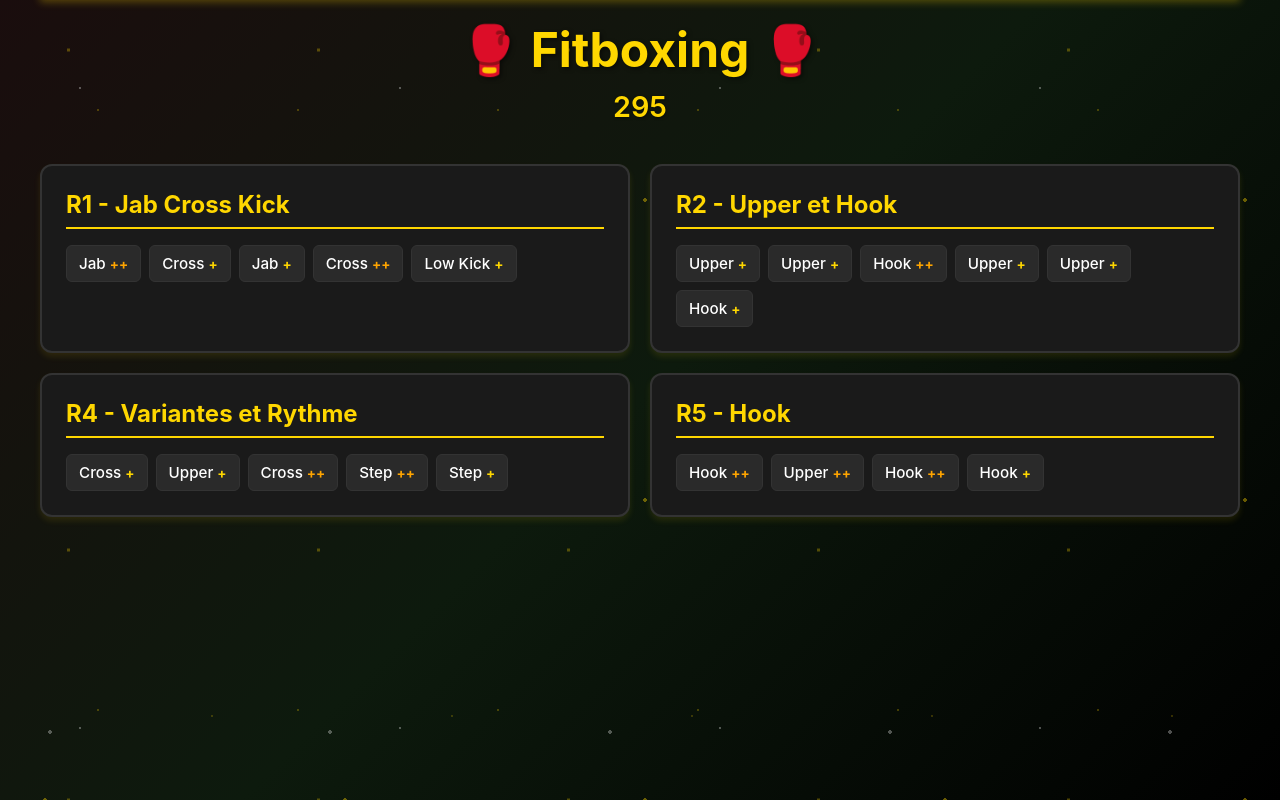
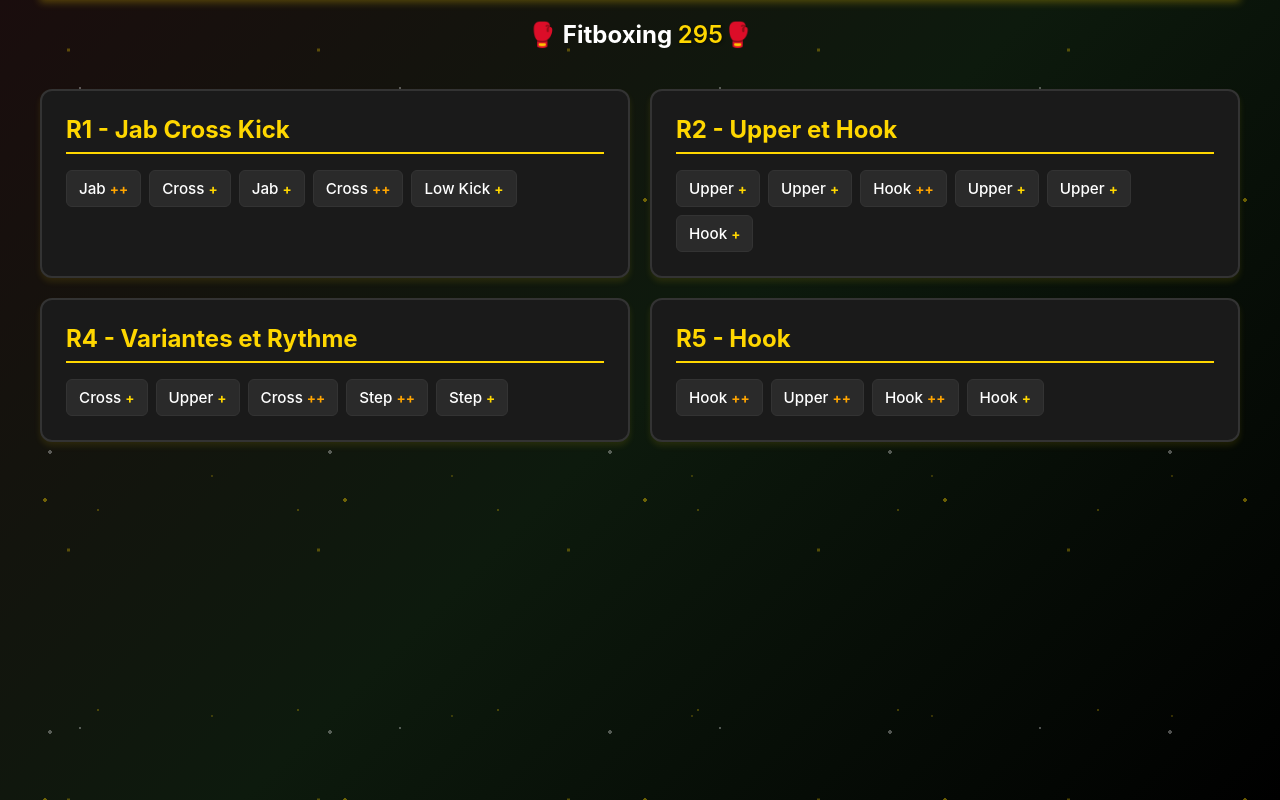
Before and after one commit to aglesaint/fitboxing, an Angular app: page / in a window 1280 px wide. Built offline with nearby package versions, Linux system fonts and the light colour scheme.

Commit message:
update title format

```diff
--- a/src/app/app.component.html
+++ b/src/app/app.component.html
@@ -12,8 +12,8 @@
     </div>
 
     <header>
-        <h1>🥊 Fitboxing 🥊</h1>
-        <h2 class="session-title" *ngIf="sessionTitle">{{ sessionTitle }}</h2>
+        <h2>🥊 Fitboxing <span class="session-title" *ngIf="sessionTitle">{{ sessionTitle }}</span>🥊</h2>
+
     </header>
 
     <main>
--- a/src/app/app.component.scss
+++ b/src/app/app.component.scss
@@ -83,7 +83,6 @@
 }
 
 .session-title {
-    font-size: 1.8rem;
     font-weight: 600;
     text-shadow: 1px 1px 3px $shadow-color-primary;
     color: $color-accent-primary;
--- a/src/app/app.component.ts
+++ b/src/app/app.component.ts
@@ -79,7 +79,7 @@
         }
     }
 
-    @HostListener('touchend', ['$event'])
+    @HostListener('touchend')
     onTouchEnd(): void {
         if (this.pullDistance >= this.PULL_THRESHOLD && !this.isLoading) {
             this.isRefreshing = true;
```
